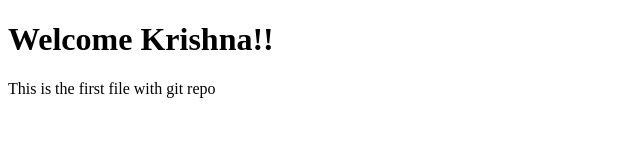
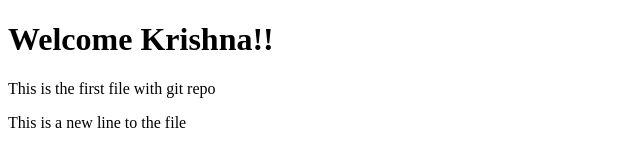
Before and after one commit to Sai4Krishna2/W3school_Test_page.github.io, a plain HTML site: page index.html in a window 1280 px wide. Shown: the whole page, without its empty margins (0-640 px from the left). Drawn offline with Linux system fonts and the light colour scheme.

Commit message:
Updated index.html file with new line

```diff
--- a/index.html
+++ b/index.html
@@ -7,5 +7,6 @@
     <body>
         <h1>Welcome Krishna!!</h1>
         <p>This is the first file with git repo</p>
+        <p>This is a new line to the file</p>
     </body>
 </html>
```
